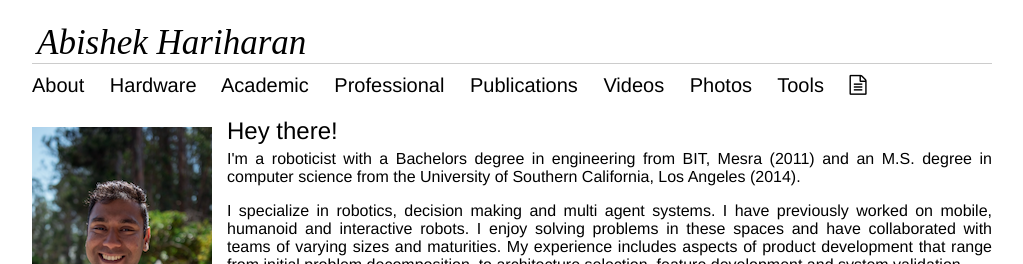
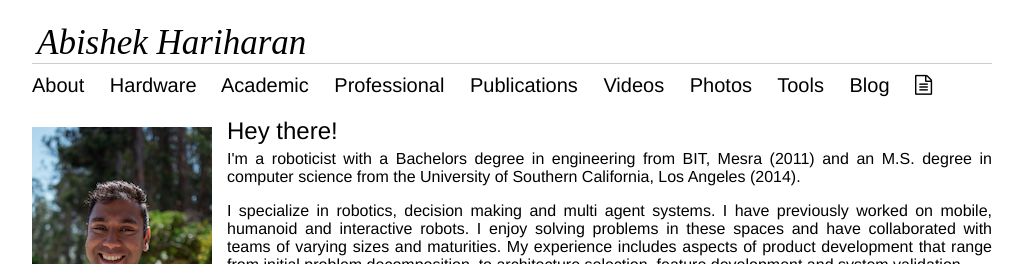
Before and after one commit to abishekh/site, a Jekyll site: the page index.html, which Jekyll copies as it is, in a window 1280 px wide. Shown: the top 264 px of the page, without its empty margins (128-1151 px from the left). Built offline with Jekyll 4.4.1, drawn with Linux system fonts in a browser that asks for light colours; nearby versions of some CDN libraries; some web fonts are replaced.

Commit message:
updated professional and added blog

```diff
--- a/_config.yml
+++ b/_config.yml
@@ -1,3 +1,4 @@
+
 # Site settings
 title: Your awesome title
 email: your-email@domain.com
@@ -10,7 +11,43 @@
 twitter_username: jekyllrb
 github_username:  jekyll
 permalink: /404.html
+
 # Build settings
 markdown: kramdown
 source: .
 destination: ./_site
+
+
+#Plugins
+gems: [jekyll-paginate]
+
+
+
+# Outputting
+permalink:     date
+paginate_path: /page:num
+timezone:      null
+
+quiet:    false
+verbose:  false
+defaults: []
+
+liquid:
+  error_mode: warn
+
+# Markdown Processors
+rdiscount:
+  extensions: []
+
+redcarpet:
+  extensions: []
+
+kramdown:
+  auto_ids:       true
+  footnote_nr:    1
+  entity_output:  as_char
+  toc_levels:     1..6
+  smart_quotes:   lsquo,rsquo,ldquo,rdquo
+  input:          GFM
+  hard_wrap:      false
+  footnote_nr:    1
--- /dev/null
+++ b/blog.html
@@ -0,0 +1,24 @@
+---
+layout: default
+title: My Blog
+---
+
+<h2 class="page-heading">Blog:</h2>
+
+<div class="home">
+
+  <ul class="post-list">
+    {% for post in site.posts %}
+      <li>
+        <span class="post-meta">{{ post.date | date: "%b %-d, %Y" }}</span>
+
+        <h2>
+          <a class="post-link" href="{{ post.url | prepend: site.baseurl }}">{{ post.title }}</a>
+        </h2>
+      </li>
+    {% endfor %}
+  </ul>
+
+  <p class="rss-subscribe">subscribe <a href="{{ "/feed.xml" | prepend: site.baseurl }}">via RSS</a></p>
+
+</div>
--- a/html.json
+++ b/html.json
@@ -1 +1 @@
-["professional","photos","404","academic","videos","tools","publications","about","index","hwexp"]
+["professional","hello/2017/02/04/first-post","photos","404","academic","videos","tools","publications","about","index","hwexp","blog"]
--- a/index.html
+++ b/index.html
@@ -27,7 +27,7 @@
     <script type='text/javascript'>
       $(document).ready(function() {
         $('#page_holder').pagify({
-          pages: ['about','hwexp', 'academic','professional', 'publications','videos','photos','tools'],
+          pages: ['about','hwexp', 'academic','professional', 'publications','videos','photos','tools','blog'],
           animation: 'fadeIn',
           'default': 'about',
           cache: true
@@ -52,6 +52,7 @@
 	<a href='#videos'>Videos</a>
         <a href='#photos'>Photos</a>
 	<a href='#tools'>Tools</a>
+	<a href='#blog'>Blog</a>
 	<a href='/assets/Abishek_Hariharan_CV_August_2016.pdf'><i class="fa fa-file-text-o"></i></a>
 
       </nav>
--- a/professional.html
+++ b/professional.html
@@ -1,12 +1,40 @@
+
 <p>
-<h3><u>Professional Experience:</u></h3>
+<h2><u>Professional Experience:</u></h2>
+
+<p>
+<h3>Soloshot:</h3>
 <pre>
-<ul class="fa-ul">
-
-<li><i class="fa fa-refresh fa-spin fa-lg"></i> Full-time Senior Robotics Engineer @ Soloshot.</li>
-<li><i class="fa fa-check-square-o fa-lg"></i>  Skycatch Inc. </li>
-
-
+<ul>
+<li><i class="fa fa-check-square-o fa-lg"></i> System Bring up.</li>
+<li><i class="fa fa-check-square-o fa-lg"></i> Embedded system feature development (Message passing).</li>
+<li><i class="fa fa-check-square-o fa-lg"></i> Field Testing.</li>
+<li><i class="fa fa-check-square-o fa-lg"></i> Android App development.</li>
+<li><i class="fa fa-check-square-o fa-lg"></i> Focus point calibration.</li>
+<li><i class="fa fa-check-square-o fa-lg"></i> Data collection and analysis.</li>
+<li><i class="fa fa-check-square-o fa-lg"></i> Sensor assessment and accuracy and range characterization.</li>
+<li><i class="fa fa-check-square-o fa-lg"></i> Working with UI/UX team.</li>
+<li><i class="fa fa-check-square-o fa-lg"></i> Computer vision approaches to augment tracking.</li>
+<li><i class="fa fa-check-square-o fa-lg"></i> Field Testing.</li>
+<li><i class="fa fa-check-square-o fa-lg"></i> Working with Foxconn and MPR.</li>
 </ul>
 </pre>
 </p>
+
+<p>
+<h3>Skycatch:</h3>
+<pre>
+<ul>
+<li><i class="fa fa-check-square-o fa-lg"></i> System and Firmware Validation.</li>
+<li><i class="fa fa-check-square-o fa-lg"></i> on bench testing and outdoor testing.</li>
+<li><i class="fa fa-check-square-o fa-lg"></i> Test fixture configuration for DVT and PVT of PCBs.</li>
+<li><i class="fa fa-check-square-o fa-lg"></i> HIL simulation.</li>
+<li><i class="fa fa-check-square-o fa-lg"></i> Manual control and Flight Performance evaluation.</li>
+<li><i class="fa fa-check-square-o fa-lg"></i> Accelerated life testing for high-particulate and higly corrosive environments</li>
+<li><i class="fa fa-check-square-o fa-lg"></i> hardware and firmware feature recommendations.</li>
+<li><i class="fa fa-check-square-o fa-lg"></i> Component Temperature characterization</li>
+<li><i class="fa fa-check-square-o fa-lg"></i> Scalability for automated large volume bring up.</li>
+<li><i class="fa fa-check-square-o fa-lg"></i> Working with contract manufacturer - Jabil. </li>
+</ul>
+</pre>
+</p>
```
Also changed, not shown: _posts/2015-02-07-welcome-to-jekyll.markdown (deleted, +0 -25 lines).
